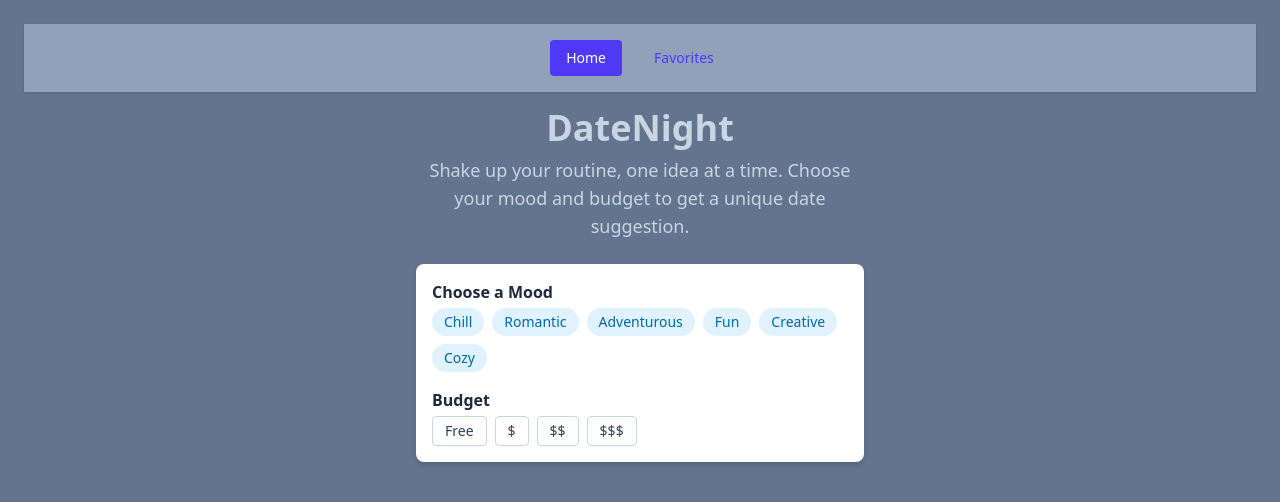
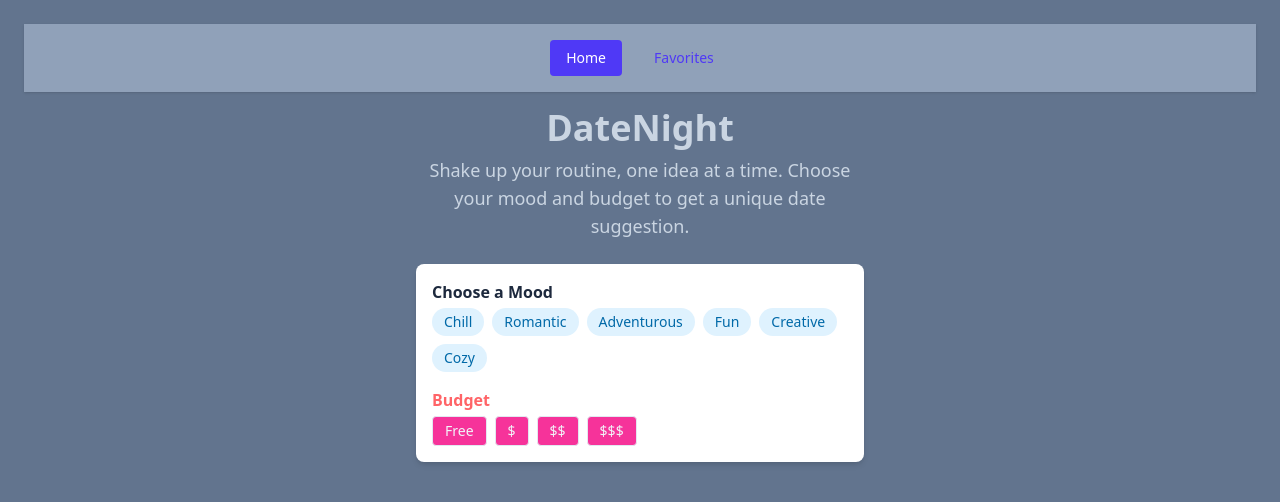
Before and after one commit to nathangreen1632/DateNight, a React (Vite) app in the folder client/: page / in a window 1280 px wide. Shown: the top 502 px of the page. Built offline with nearby package versions, Linux system fonts and the light colour scheme; no server answers.

Commit message:
Update `BudgetSelector.tsx` styles for improved UI consistency
Adjusted label and button class styles, including text color changes and hover effects, to enhance visual hierarchy and alignment with the overall design.

```diff
--- a/client/src/components/BudgetSelector.tsx
+++ b/client/src/components/BudgetSelector.tsx
@@ -15,15 +15,15 @@ function BudgetSelector({ budgets, onSelect }: Readonly<BudgetSelectorProps>) {
 
   return (
     <div>
-      <label htmlFor="budget" className="block font-semibold mb-1">
+      <label htmlFor="budget" className="block font-semibold text-red-400 mb-1">
         Budget
       </label>
       <div className="flex gap-2">
         {budgets.map((cost) => {
           const isActive = cost === selectedBudget;
-          const baseClasses = "px-3 py-1 rounded text-sm border transition-colors";
-          const activeClasses = "bg-emerald-600 hover:bg-emerald-700 text-white border-slate-800";
-          const inactiveClasses = "bg-white text-slate-700 border-slate-300 hover:bg-slate-100";
+          const baseClasses = "px-3 py-1 rounded text-sm transition-colors";
+          const activeClasses = "bg-emerald-600 hover:bg-emerald-700 text-slate-100 border border-slate-200";
+          const inactiveClasses = "bg-pink-500 text-slate-100 hover:bg-pink-600 border border-slate-200";
 
           return (
             <button
```
